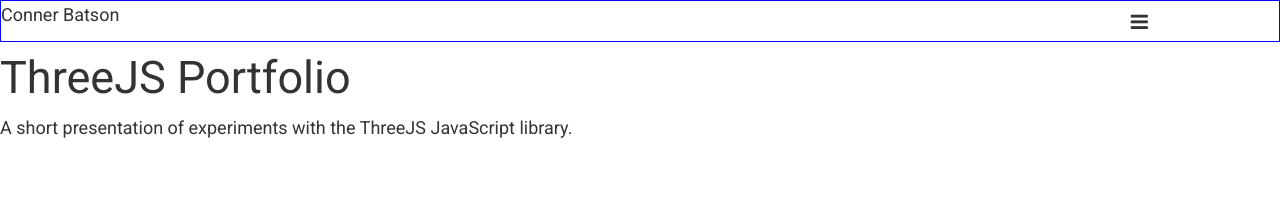
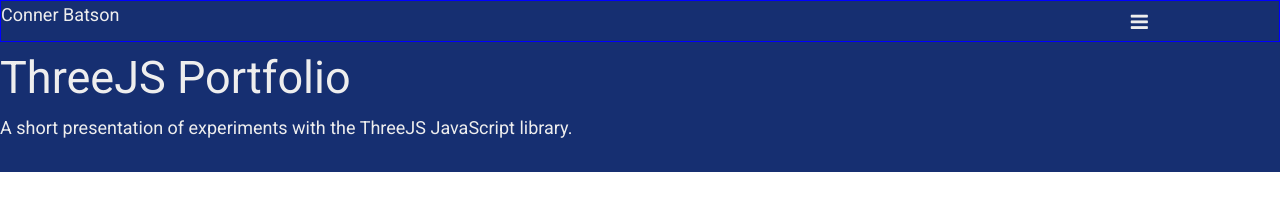
Before and after one commit to bcLego19/threejs, a plain HTML site: page index.html in a window 1280 px wide. Drawn offline with Linux system fonts and the light colour scheme.

Commit message:
Update style-1.css

```diff
--- a/styles/style-1.css
+++ b/styles/style-1.css
@@ -528,6 +528,12 @@ a:hover::after {
   z-index: 1;
 }
 
+/* wrapper styling */
+#wrapper {
+	background-color: #162f71; /* Deep Navy */
+	color: #eeeeee; /* Light Text */
+}
+
 /* Desktop Styles (Apply to screens wider than a certain breakpoint, e.g., 768px or 992px) */
 @media (min-width: 768px) { /* Example breakpoint for tablets and larger */
 	body {
```
